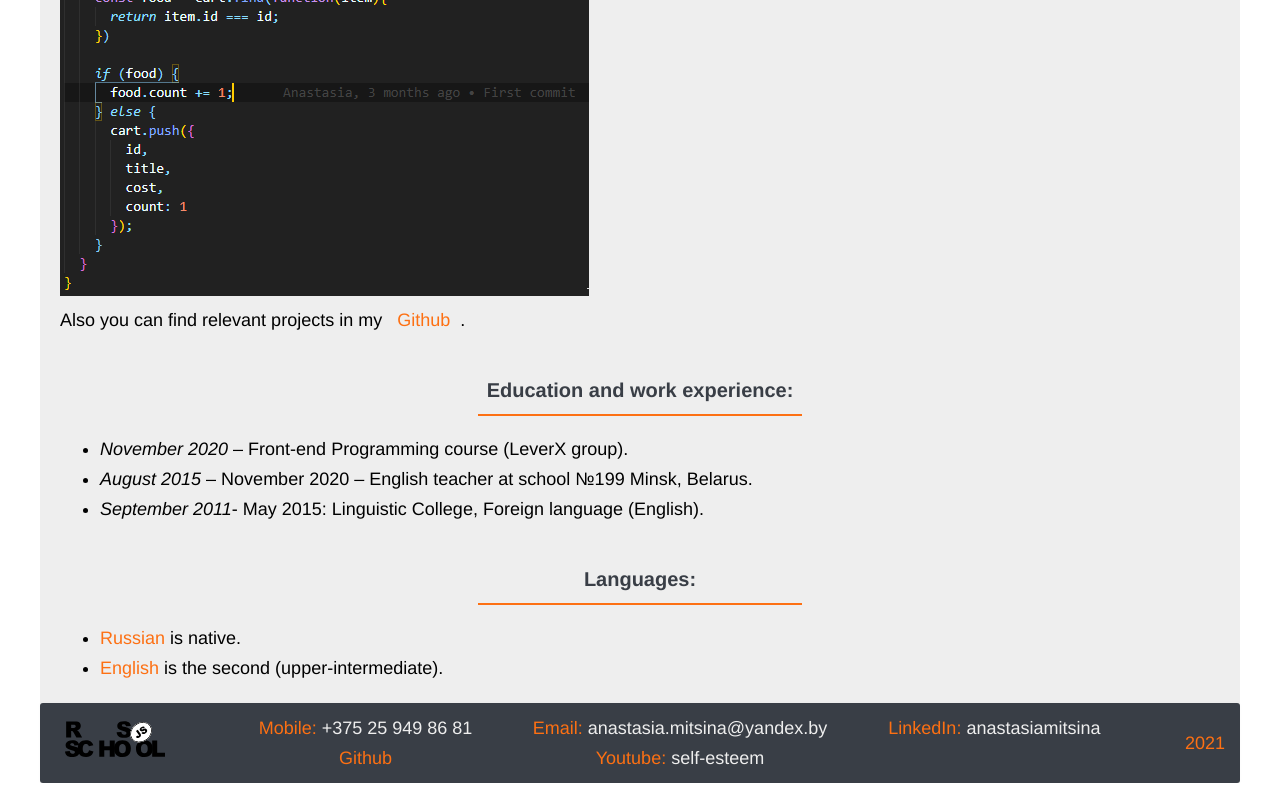
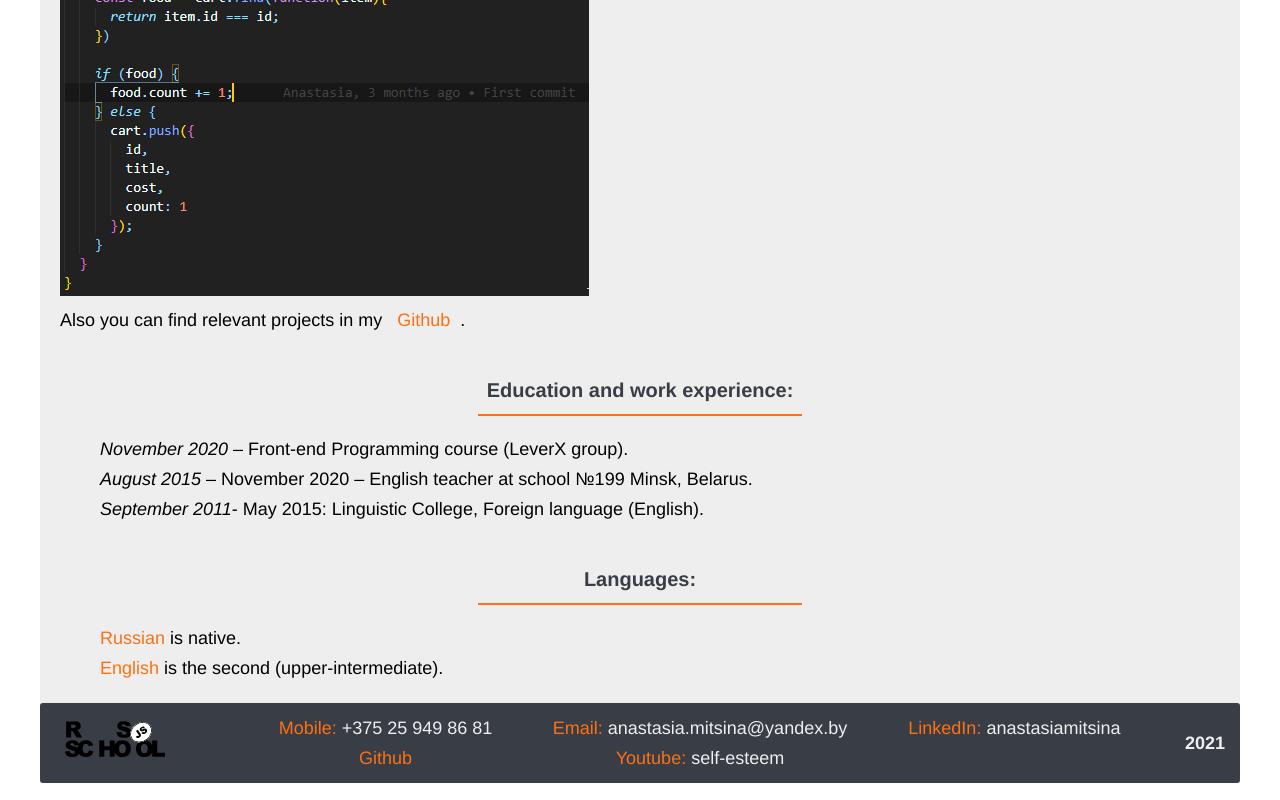
Before and after one commit to NastasiaMitsina/rsschool-cv, a plain HTML site: page index.html in a window 1280 px wide. Shown: the part 933-1733 px from the top of the page. Drawn offline with Linux system fonts and the light colour scheme.

Commit message:
fix: change list of contacts

```diff
--- a/index.html
+++ b/index.html
@@ -8,8 +8,8 @@
     <link rel="stylesheet" href="style/style.css" />
   </head>
   <body>
-    <main></main>
     <div class="container">
+      <main>
         <header class="name main">Anastasia Mitsina</header>
 
         <div class="container-two">
@@ -23,14 +23,14 @@
             <h3 class="section-header center">Hi there!</h3>
             <hr />
             <p>
-            My name is Anastasia and I am at the beginning of my career in IT. I
-            am always in search of new information, useful articles about
+              My name is Anastasia and I am at the beginning of my career in IT.
+              I am always in search of new information, useful articles about
               current trends and innovations. I’m interested in writing code and
               refactoring based on what I read. I find myself an attentive,
               diligent and hardworking person. <br />
               I am kind, helpful and friendly person who enjoys working in a
-            group. I think being part of a close-knit team that has one goal is
-            very cool!
+              group. I think being part of a close-knit team that has one goal
+              is very cool!
             </p>
           </section>
 
@@ -62,7 +62,8 @@
             <img src="img/G5y1vXF3js.png" alt="code" />
             <div>
               Also you can find relevant projects in my
-            <a href="https://github.com/NastasiaMitsina"><span>Github</span></a
+              <a href="https://github.com/NastasiaMitsina"
+                ><span>Github</span></a
               >.
             </div>
           </section>
@@ -95,24 +96,37 @@
             </ul>
           </section>
         </div>
+      </main>
 
       <footer class="footer main">
         <a href="https://rs.school/js/" class="logo">
           <img src="img/logo.svg" alt="logo" />
         </a>
-        <div class="contacts">
-          <a href="tel:+375259498681"><span>Mobile:</span> +375 25 949 86 81</a>
+        <ul class="contacts">
+          <li>
+            <a href="tel:+375259498681"
+              ><span>Mobile:</span> +375 25 949 86 81</a
+            >
+          </li>
+          <li>
             <a href="mailto:anastasia.mitsina@yandex.by"
               ><span>Email:</span> anastasia.mitsina@yandex.by</a
             >
+          </li>
+          <li>
             <a href="https://www.linkedin.com/in/anastasiamitsina/"
               ><span>LinkedIn:</span> anastasiamitsina</a
             >
+          </li>
+          <li>
             <a href="https://github.com/NastasiaMitsina"><span>Github</span></a>
+          </li>
+          <li>
             <a href="/"><span>Youtube:</span> self-esteem</a>
-        </div>
+          </li>
+        </ul>
         <div class="year">
-          <span>2021</span>
+          <h6>2021</h6>
         </div>
       </footer>
     </div>
--- a/style/style.css
+++ b/style/style.css
@@ -89,3 +89,6 @@ a:hover {
 .logo img {
   width: 100px;
 }
+li {
+  list-style-type: none;
+}
```
Lines whose indentation alone changed are shown as unchanged.
